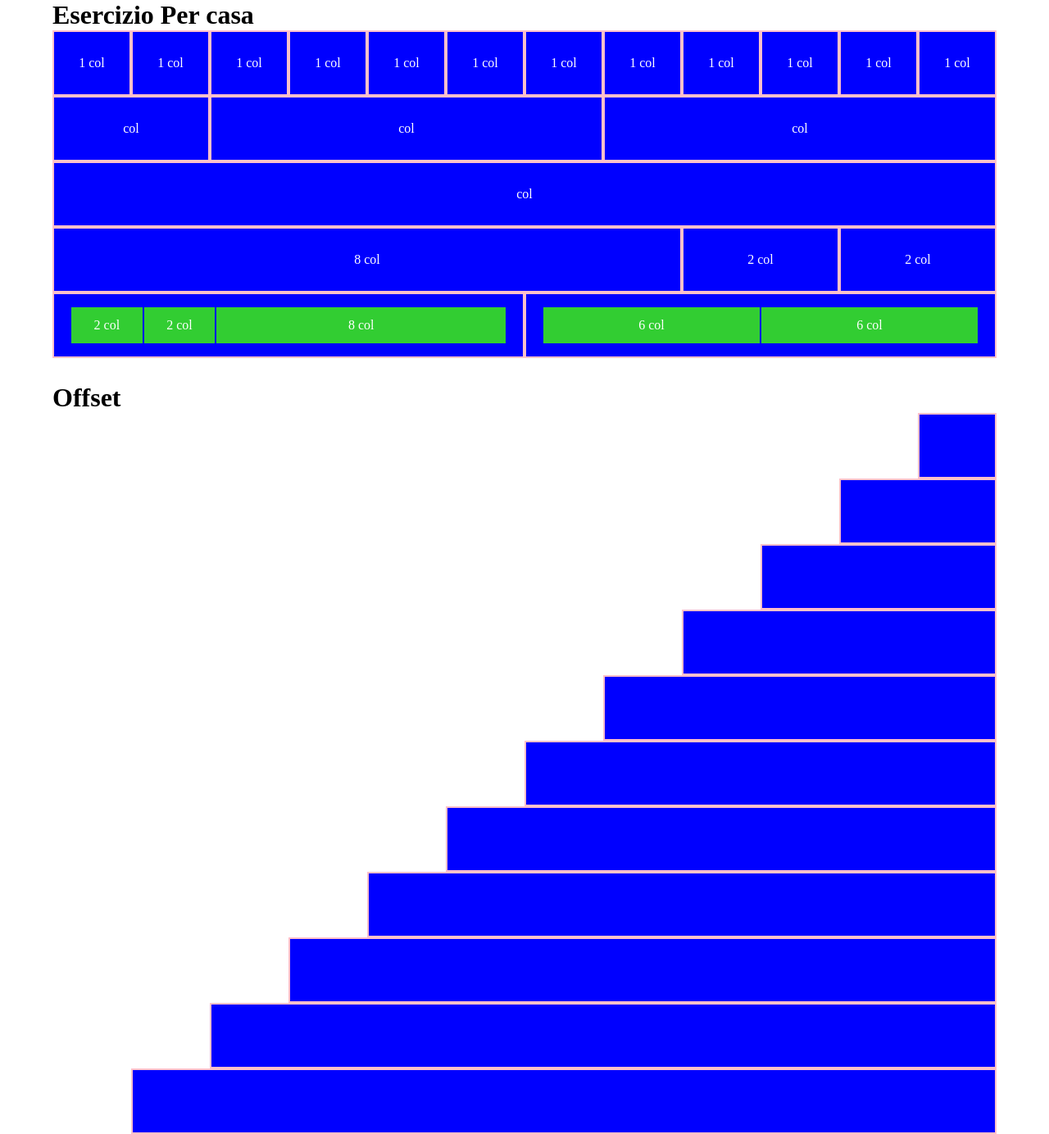
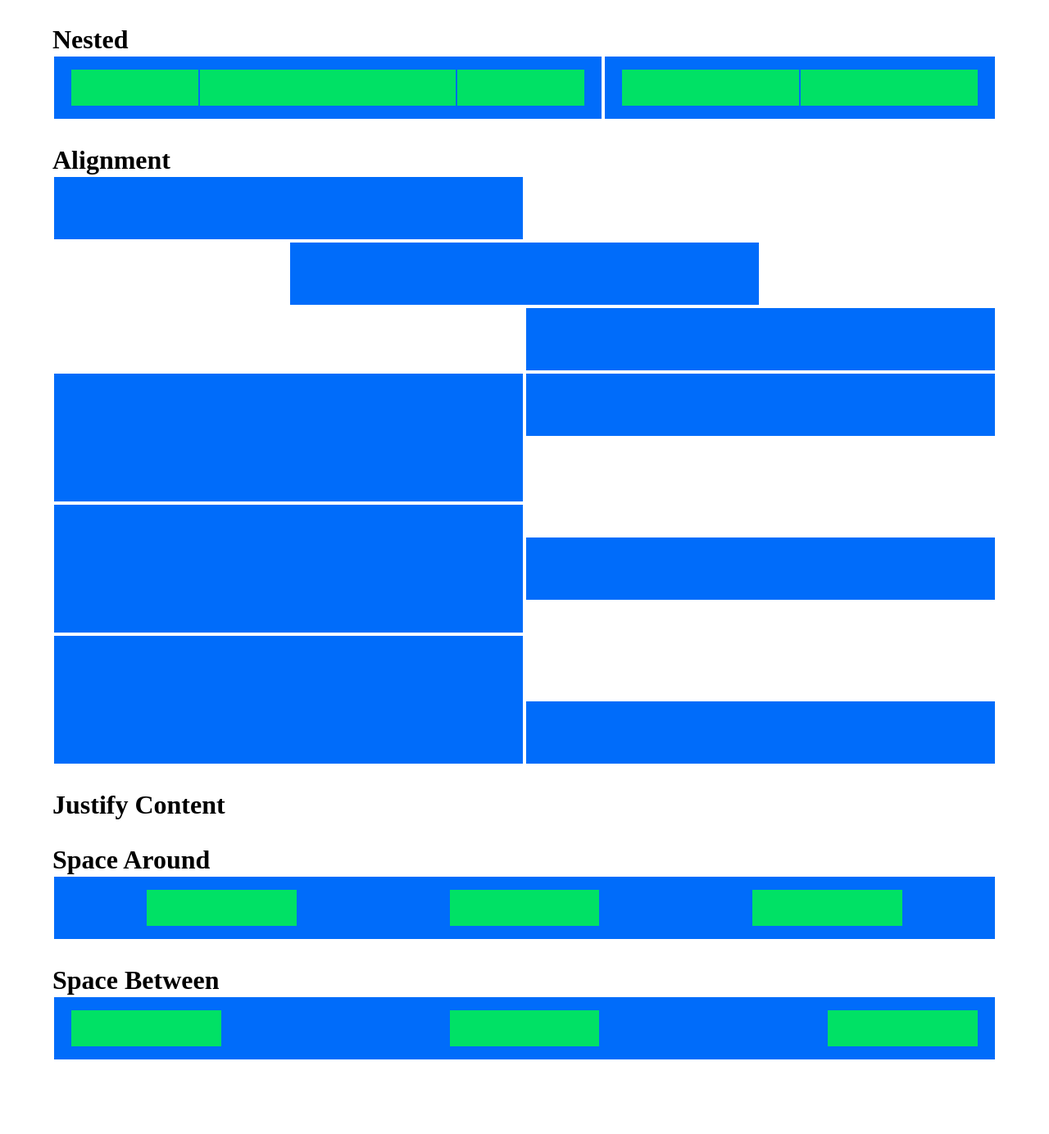
Before and after one commit to francistooth/html-css-12bool, a plain HTML site: page bonus/index.html in a window 1280 px wide. Shown: the whole page at 82% size. After the commit the page ends 1295 px from the top, so only its background shows below. Drawn offline with Linux system fonts and the light colour scheme.

Commit message:
ex complete, bonus complete

```diff
--- a/bonus/css/style.css
+++ b/bonus/css/style.css
@@ -1,13 +1,15 @@
 .debug {
     width: 100%;
     height: 80px;
-    background-color: blue;
-    border: 2px solid pink;
+    background-color: #006cfa;
+    border: 2px solid white;
     display: flex;
     justify-content: center;
     align-items: center;
     color: white;
 }
+
+/* nested */
 
 .nested-container {
     width: 100%;
@@ -21,8 +23,8 @@
 .nested {
     width: 100%;
     height: 100%;
-    background-color: limegreen;
-    border: 1px solid blue;
+    background-color: #00e165;
+    border: 1px solid #006cfa;
     color: white;
     display: flex;
     justify-content: center;
@@ -34,3 +36,9 @@
 .padding-top-30 {
     padding-top: 30px;
 }
+
+/* big ones */
+
+.big {
+    height: 160px;
+}
--- a/bonus/index.html
+++ b/bonus/index.html
@@ -9,144 +9,128 @@
     </head>
     <body>
         <div class="container">
-            <h1>Esercizio Per casa</h1>
+            <!-- nested -->
 
-            <!-- 1st row -->
+            <h1 class="padding-top-30"> Nested </h1>
 
             <div class="row">
-                <div class="col-12 debug"> 1 col </div>
-                <div class="col-12 debug"> 1 col </div>
-                <div class="col-12 debug"> 1 col </div>
-                <div class="col-12 debug"> 1 col </div>
-                <div class="col-12 debug"> 1 col </div>
-                <div class="col-12 debug"> 1 col </div>
-                <div class="col-12 debug"> 1 col </div>
-                <div class="col-12 debug"> 1 col </div>
-                <div class="col-12 debug"> 1 col </div>
-                <div class="col-12 debug"> 1 col </div>
-                <div class="col-12 debug"> 1 col </div>
-                <div class="col-12 debug"> 1 col </div>
-            </div>
+                <div class="col-7 debug">
+                    <div class="nested-container">
+                        <div class="nested col-3">
 
-            <!-- 2nd row -->
+                        </div>
+                        <div class="nested col-6">
 
-            <div class="row">
-                <div class="col-2 debug"> col </div>
-                <div class="col-5 debug"> col </div>
-                <div class="col-5 debug"> col </div>
-            </div>
+                        </div>
+                        <div class="nested col-3">
 
-            <!-- 3rd row -->
-
-            <div class="row">
-                <div class="col-12 debug"> col </div>
-            </div>
-
-            <!-- 4th row -->
-
-            <div class="row">
-                <div class="col-8 debug"> 8 col </div>
-                <div class="col-2 debug"> 2 col </div>
-                <div class="col-2 debug"> 2 col </div>
-            </div>
-
-            <!-- 5th row, nested -->
-
-            <div class="row">
-                <div class="col-6 debug">
-                    <div class="nested-container">
-                        <div class="nested col-2">
-                            2 col
-                        </div>
-                        <div class="nested col-2">
-                            2 col
-                        </div>
-                        <div class="nested col-8">
-                            8 col
                         </div>
                     </div>
                 </div>
 
-                <div class="col-6 debug">
+                <div class="col-5 debug">
                     <div class="nested-container">
-                        <div class="col-6 nested">
-                            6 col
+                        <div class="nested col-6">
+
                         </div>
-                        <div class="col-6 nested">
-                            6 col
+                        <div class="nested col-6">
+
                         </div>
                     </div>
                 </div>
             </div>
 
-            <div>
-                <h1 class="padding-top-30"> Offset </h1>
+            <!-- alignment -->
+
+            <h1 class="padding-top-30"> Alignment </h1>
+
+            <!-- justify -->
+
+            <div class="row justify-start">
+                <div class="col-6 debug">
+
+                </div>
             </div>
 
-            <!-- offset 1st row -->
+            <div class="row justify-center">
+                <div class="col-6 debug">
+
+                </div>
+            </div>
+
+            <div class="row justify-end">
+                <div class="col-6 debug">
+
+                </div>
+            </div>
+
+            <!-- align  -->
 
             <div class="row">
-                <div class="col-1 debug offset-11"> </div>
+                <div class="col-6 debug big">
+
+                </div>
+                <div class="col-6 debug">
+
+                </div>
             </div>
 
-            <!-- offset 2nd row -->
+            <div class="row">
+                <div class="col-6 debug big">
+
+                </div>
+                <div class="col-6 debug align-center">
+
+                </div>
+            </div>
 
             <div class="row">
-                <div class="col-2 debug offset-10"> </div>
+                <div class="col-6 debug big">
+
+                </div>
+                <div class="col-6 debug align-end">
+
+                </div>
             </div>
 
-            <!-- offset 3rd row -->
+            <!-- Justify Content -->
+
+            <h1 class="padding-top-30"> Justify Content </h1>
+
+            <h1 class="padding-top-30"> Space Around</h1>
 
             <div class="row">
-                <div class="col-3 debug offset-9"> </div>
+                <div class="col-12 debug">
+                    <div class="nested-container space-around">
+                        <div class="nested col-2">
+
+                        </div>
+                        <div class="nested col-2">
+
+                        </div>
+                        <div class="nested col-2">
+
+                        </div>
+                    </div>
+                </div>
             </div>
 
-            <!-- offset 4th row -->
+            <h1 class="padding-top-30"> Space Between</h1>
 
             <div class="row">
-                <div class="col-4 debug offset-8"> </div>
-            </div>
+                <div class="col-12 debug">
+                    <div class="nested-container space-between">
+                        <div class="nested col-2">
 
-            <!-- offset 5th row -->
+                        </div>
+                        <div class="nested col-2">
 
-            <div class="row">
-                <div class="col-5 debug offset-7"> </div>
-            </div>
+                        </div>
+                        <div class="nested col-2">
 
-            <!-- offset 6th row -->
-
-            <div class="row">
-                <div class="col-6 debug offset-6"> </div>
-            </div>
-
-            <!-- offset 7th row -->
-
-            <div class="row">
-                <div class="col-7 debug offset-5"> </div>
-            </div>
-
-            <!-- offset 8th row -->
-
-            <div class="row">
-                <div class="col-8 debug offset-4"> </div>
-            </div>
-
-            <!-- offset 7th row -->
-
-            <div class="row">
-                <div class="col-9 debug offset-3"> </div>
-            </div>
-
-            <!-- offset 7th row -->
-
-            <div class="row">
-                <div class="col-10 debug offset-2"> </div>
-            </div>
-
-            <!-- offset 7th row -->
-
-            <div class="row">
-                <div class="col-11 debug offset-1"> </div>
+                        </div>
+                    </div>
+                </div>
             </div>
         </div>
     </body>
--- a/css/12bool.css
+++ b/css/12bool.css
@@ -11,6 +11,38 @@
 
 .row {
     display: flex;
+}
+
+.space-around {
+    justify-content: space-around;
+}
+
+.space-between {
+    justify-content: space-between;
+}
+
+.justify-center {
+    justify-content: center;
+}
+
+.justify-start {
+    justify-content: flex-start;
+}
+
+.justify-end {
+    justify-content: flex-end;
+}
+
+.align-start {
+    align-self: flex-start;
+}
+
+.align-center {
+    align-self: center;
+}
+
+.align-end {
+    align-self: flex-end;
 }
 
 /* utilities */
--- a/css/style.css
+++ b/css/style.css
@@ -1,8 +1,8 @@
 .debug {
     width: 100%;
     height: 80px;
-    background-color: blue;
-    border: 2px solid pink;
+    background-color: #006cfa;
+    border: 2px solid white;
     display: flex;
     justify-content: center;
     align-items: center;
@@ -21,8 +21,8 @@
 .nested {
     width: 100%;
     height: 100%;
-    background-color: limegreen;
-    border: 1px solid blue;
+    background-color: #00e165;
+    border: 1px solid #006cfa;
     color: white;
     display: flex;
     justify-content: center;
```
